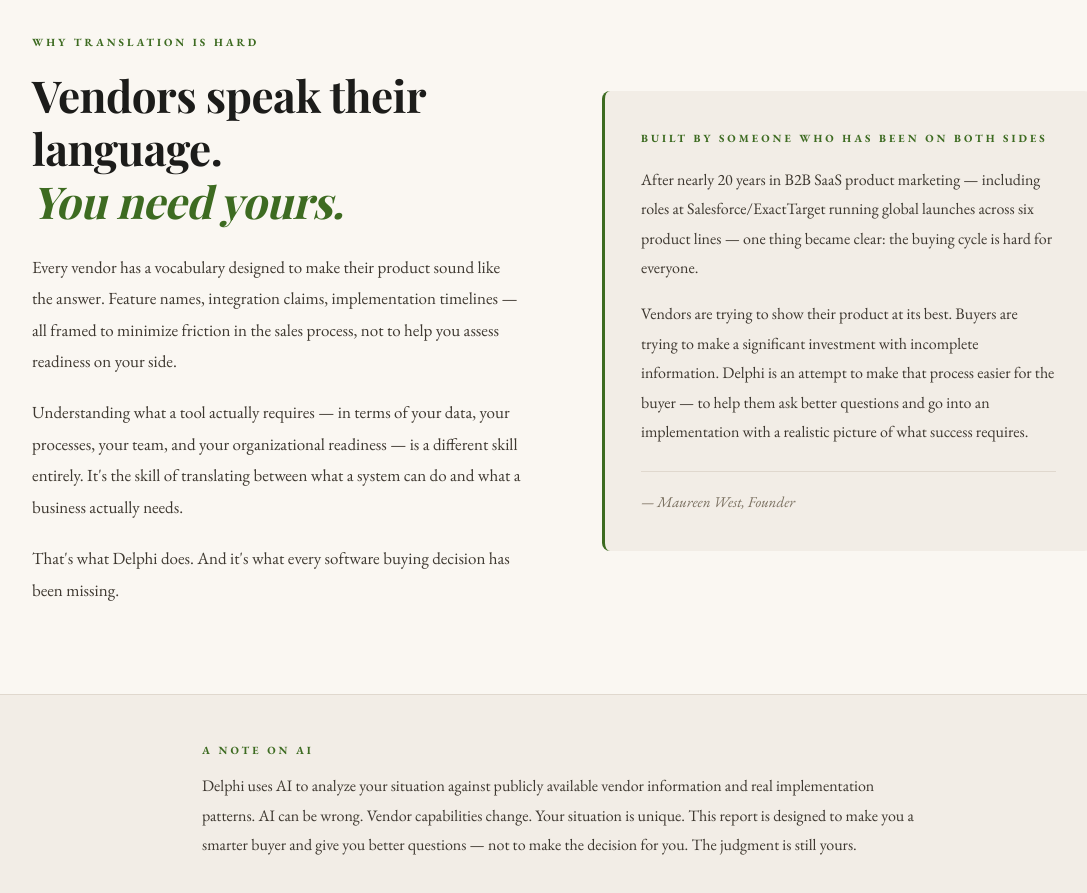
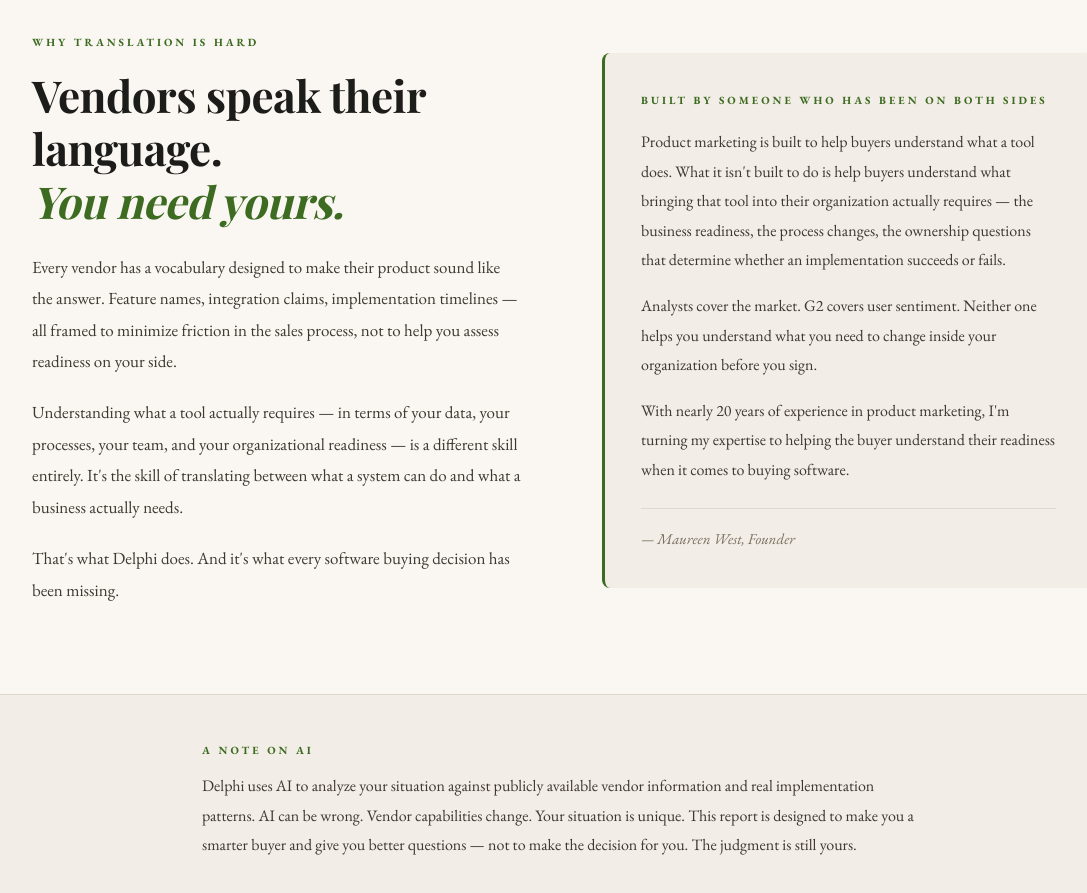
Before and after one commit to LaunchQueen/delphi, a React (Vite) app: page / in a window 1280 px wide. Shown: the part 3620-4513 px from the top of the page, without its empty margins (78-1165 px from the left). Built offline with nearby package versions, Linux system fonts and the light colour scheme; a web font is replaced by a local one.

Commit message:
about update

```diff
--- a/src/App.jsx
+++ b/src/App.jsx
@@ -230,8 +230,9 @@ export default function App() {
           </div>
           <div style={{ background: C.card, borderRadius: 8, padding: "40px 36px", borderLeft: "3px solid " + C.accent }}>
             <div style={{ fontSize: 11, fontWeight: 700, letterSpacing: 3, textTransform: "uppercase", color: C.accent, marginBottom: 20 }}>Built by someone who has been on both sides</div>
-            <p style={{ fontSize: 16, color: C.textMid, lineHeight: 1.85, marginBottom: 16 }}>After nearly 20 years in B2B SaaS product marketing — including roles at Salesforce/ExactTarget running global launches across six product lines — one thing became clear: the buying cycle is hard for everyone.</p>
-            <p style={{ fontSize: 16, color: C.textMid, lineHeight: 1.85, marginBottom: 16 }}>Vendors are trying to show their product at its best. Buyers are trying to make a significant investment with incomplete information. Delphi is an attempt to make that process easier for the buyer — to help them ask better questions and go into an implementation with a realistic picture of what success requires.</p>
+            <p style={{ fontSize: 16, color: C.textMid, lineHeight: 1.85, marginBottom: 16 }}>Product marketing is built to help buyers understand what a tool does. What it isn't built to do is help buyers understand what bringing that tool into their organization actually requires — the business readiness, the process changes, the ownership questions that determine whether an implementation succeeds or fails.</p>
+            <p style={{ fontSize: 16, color: C.textMid, lineHeight: 1.85, marginBottom: 16 }}>Analysts cover the market. G2 covers user sentiment. Neither one helps you understand what you need to change inside your organization before you sign.</p>
+            <p style={{ fontSize: 16, color: C.textMid, lineHeight: 1.85 }}>With nearly 20 years of experience in product marketing, I'm turning my expertise to helping the buyer understand their readiness when it comes to buying software.</p>
             <p style={{ fontSize: 15, color: C.textLight, fontStyle: "italic", marginTop: 24, paddingTop: 20, borderTop: "1px solid " + C.border }}>— Maureen West, Founder</p>
           </div>
         </div>
```
